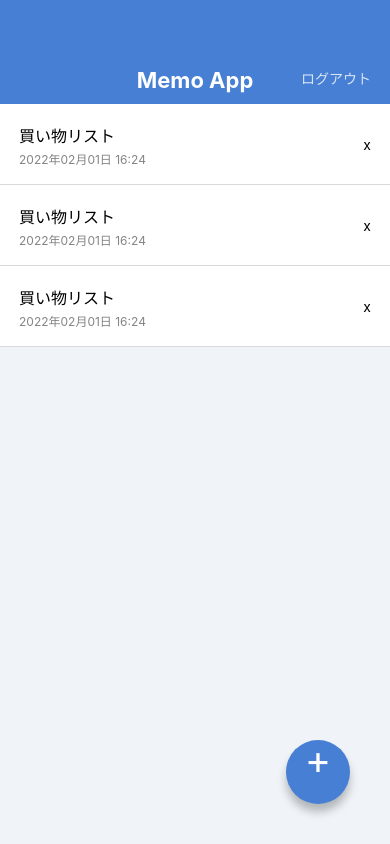
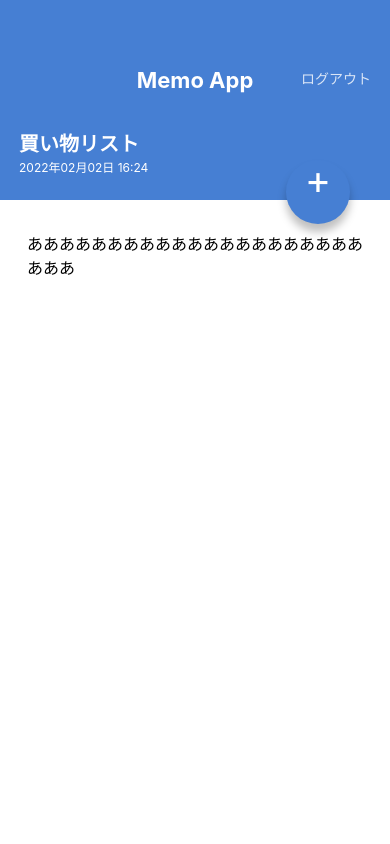
Before and after one commit to tsujiguchi/MemoApp, a React Native app: screen / in a window 390 px wide. Built offline with nearby package versions, Linux system fonts and the light colour scheme.

Commit message:
メモ詳細ページの作成

```diff
--- a/App.jsx
+++ b/App.jsx
@@ -1,22 +1,10 @@
-import { StyleSheet, View } from 'react-native';
-
-import AppBar from './src/components/AppBar';
-import MemoList from './src/components/MemoList';
-import CircleButton from './src/components/CircleButton';
+import React from 'react';
+import MemoDetailScreen from './src/screens/MemoDetailScreen';
+// import MemoListScreen from './src/screens/MemoListScreen';
 
 export default function App() {
   return (
-    <View style={styles.container}>
-      <AppBar />
-      <MemoList />
-      <CircleButton>+</CircleButton>
-    </View>
+    // <MemoListScreen />
+    <MemoDetailScreen />
   );
 }
-
-const styles = StyleSheet.create({
-  container: {
-    flex: 1,
-    backgroundColor: '#F0F4F8',
-  },
-});
--- a/src/components/CircleButton.jsx
+++ b/src/components/CircleButton.jsx
@@ -1,10 +1,10 @@
 import { StyleSheet, Text, View } from 'react-native';
-import { string } from 'prop-types';
+import { string, shape } from 'prop-types';
 
 export default function CircleButton(props) {
-  const { children } = props;
+  const { children, style } = props;
   return (
-    <View style={styles.circleButton}>
+    <View style={[styles.circleButton, style]}>
       <Text style={styles.circleButtonLable}>{ children }</Text>
     </View>
   );
@@ -12,6 +12,11 @@
 
 CircleButton.propTypes = {
   children: string.isRequired,
+  style: shape(),
+};
+
+CircleButton.defaultProps = {
+  style: null,
 };
 
 const styles = StyleSheet.create({
--- /dev/null
+++ b/src/screens/MemoDetailScreen.jsx
@@ -0,0 +1,56 @@
+import { StyleSheet, View, Text } from 'react-native';
+import { ScrollView } from 'react-native-web';
+
+import AppBar from '../components/AppBar';
+import CircleButton from '../components/CircleButton';
+
+export default function MemoDetailScreen() {
+  return (
+    <View style={styles.container}>
+      <AppBar />
+      <View style={styles.memoHeader}>
+        <Text style={styles.memoTitle}>買い物リスト</Text>
+        <Text style={styles.memoDate}>2022年02月02日 16:24</Text>
+      </View>
+      <ScrollView style={styles.memoBody}>
+        <Text style={styles.memoText}>
+          ああああああああああああああああああああああああ
+        </Text>
+      </ScrollView>
+      <CircleButton style={{ top: 160, bottom: 'auto' }}>+</CircleButton>
+    </View>
+  );
+}
+
+const styles = StyleSheet.create({
+  container: {
+    flex: 1,
+    backgroundColor: '#ffffff',
+  },
+  memoHeader: {
+    backgroundColor: '#467FD3',
+    height: 96,
+    justifyContent: 'center',
+    paddingVertical: 24,
+    paddingHorizontal: 19,
+  },
+  memoTitle: {
+    color: '#FFFFFF',
+    fontSize: 20,
+    lineHeight: 32,
+    fontWeight: 'bold',
+  },
+  memoDate: {
+    color: '#FFFFFF',
+    fontSize: 12,
+    lineHeight: 16,
+  },
+  memoBody: {
+    paddingVertical: 32,
+    paddingHorizontal: 27,
+  },
+  memoText: {
+    fontSize: 16,
+    lineHeight: 24,
+  },
+});
--- /dev/null
+++ b/src/screens/MemoListScreen.jsx
@@ -0,0 +1,22 @@
+import { StyleSheet, View } from 'react-native';
+
+import AppBar from '../components/AppBar';
+import MemoList from '../components/MemoList';
+import CircleButton from '../components/CircleButton';
+
+export default function MemoListScreen() {
+  return (
+    <View style={styles.container}>
+      <AppBar />
+      <MemoList />
+      <CircleButton>+</CircleButton>
+    </View>
+  );
+}
+
+const styles = StyleSheet.create({
+  container: {
+    flex: 1,
+    backgroundColor: '#F0F4F8',
+  },
+});
```
